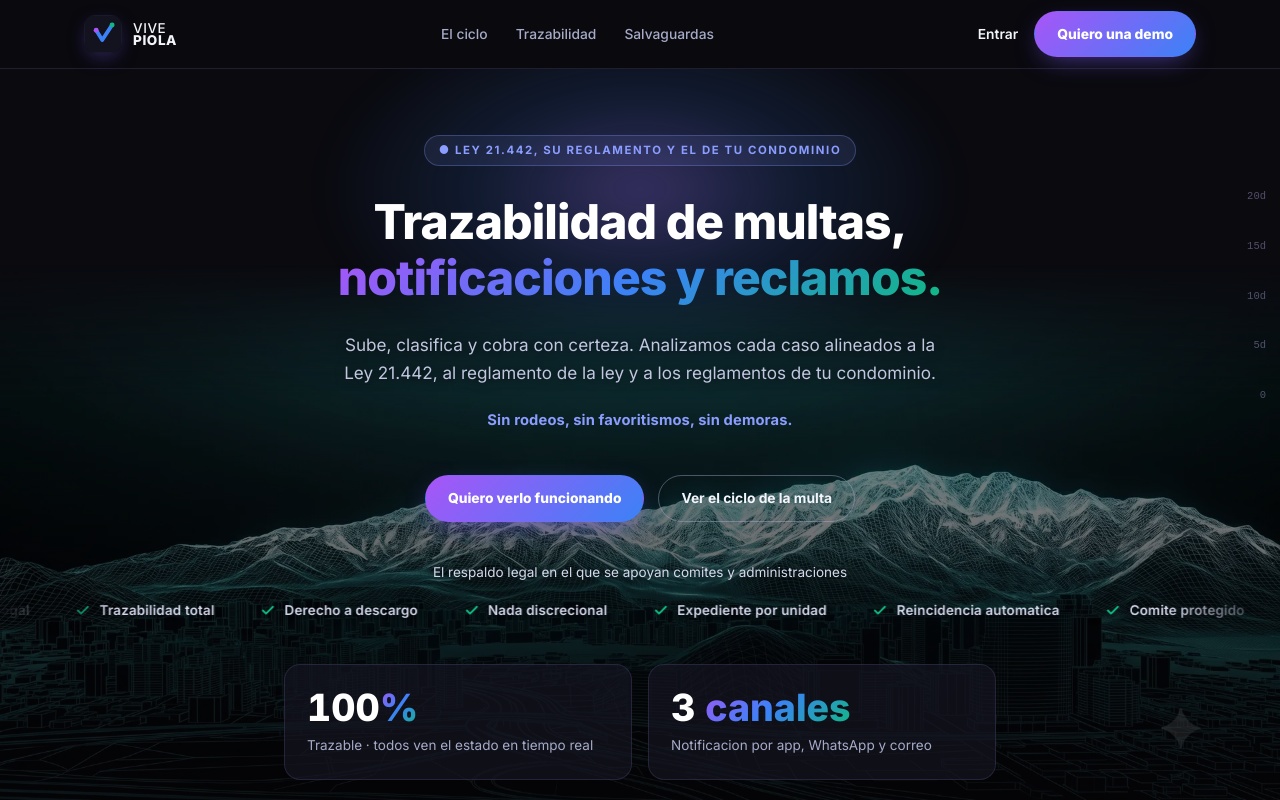
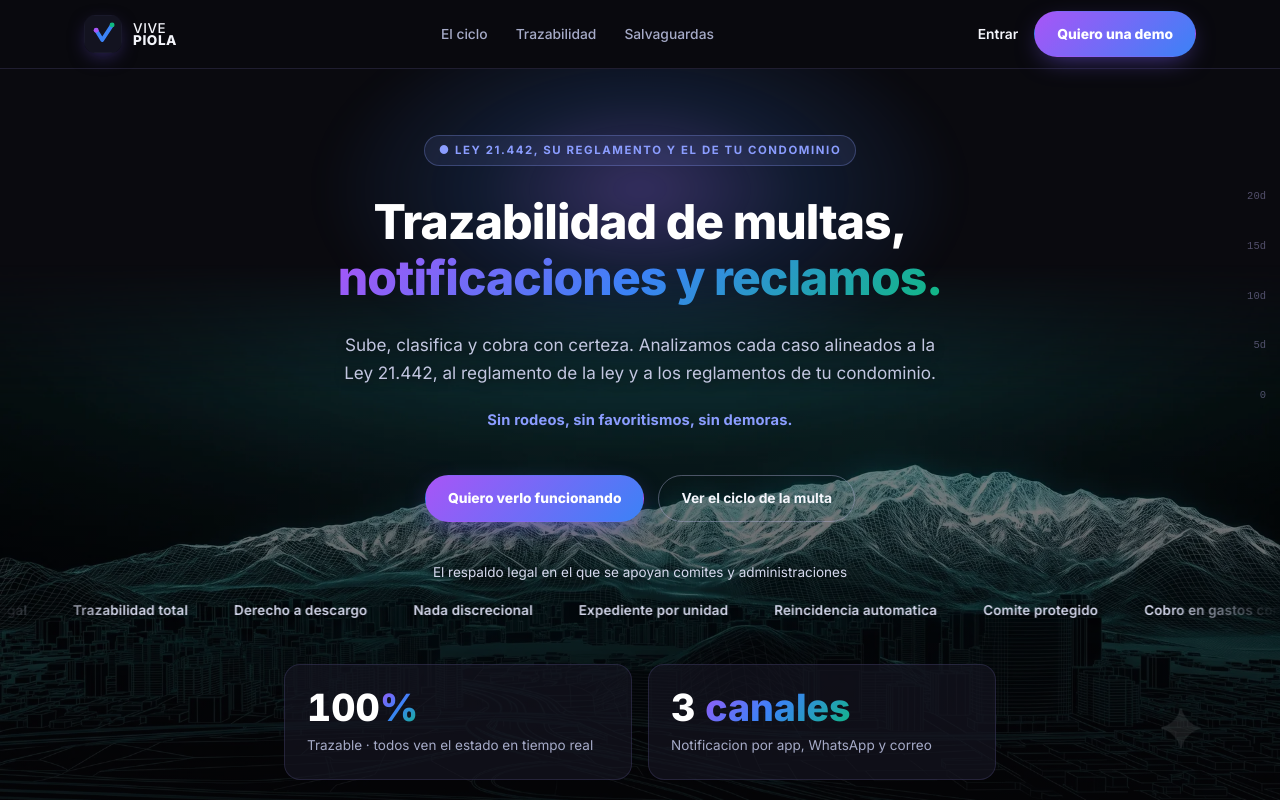
Before and after one commit to situaciones/vivepiola, a React (Vite) app in the folder frontend/: page / in a window 1280 px wide. Shown: the top 800 px of the page. Built offline with nearby package versions, Linux system fonts and the light colour scheme.

Commit message:
Landing: quitar los checks verdes del banner marquee, solo texto

```diff
--- a/frontend/src/pages/Landing.jsx
+++ b/frontend/src/pages/Landing.jsx
@@ -192,7 +192,7 @@ export default function Landing() {
           <div className="marquee">
             <div className="marquee-track">
               {[...EXIGENCIAS, ...EXIGENCIAS].map((c, i) => (
-                <span className="marquee-item" key={i}><Check size={15} strokeWidth={3} /> {c}</span>
+                <span className="marquee-item" key={i}>{c}</span>
               ))}
             </div>
           </div>
```
